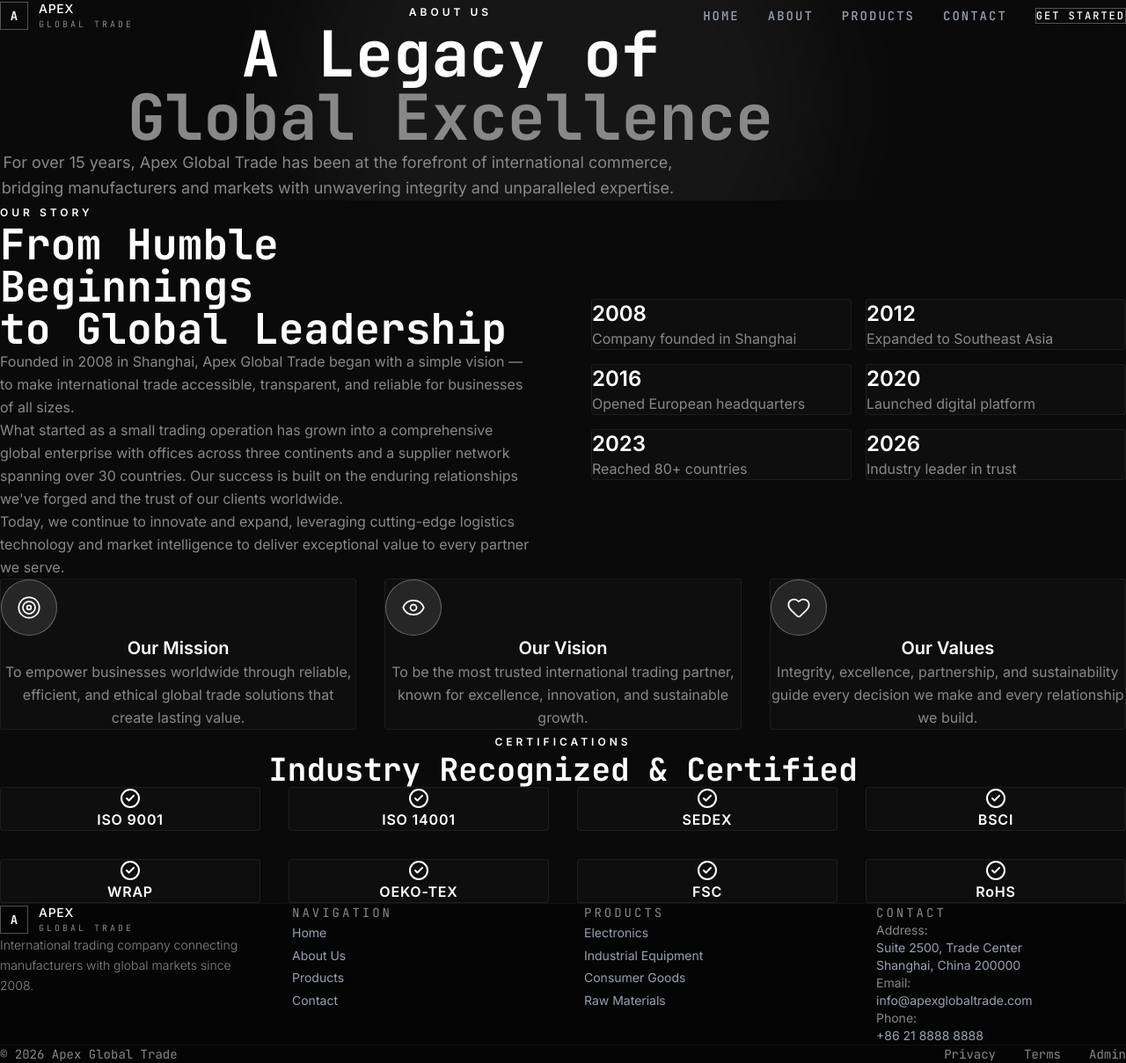
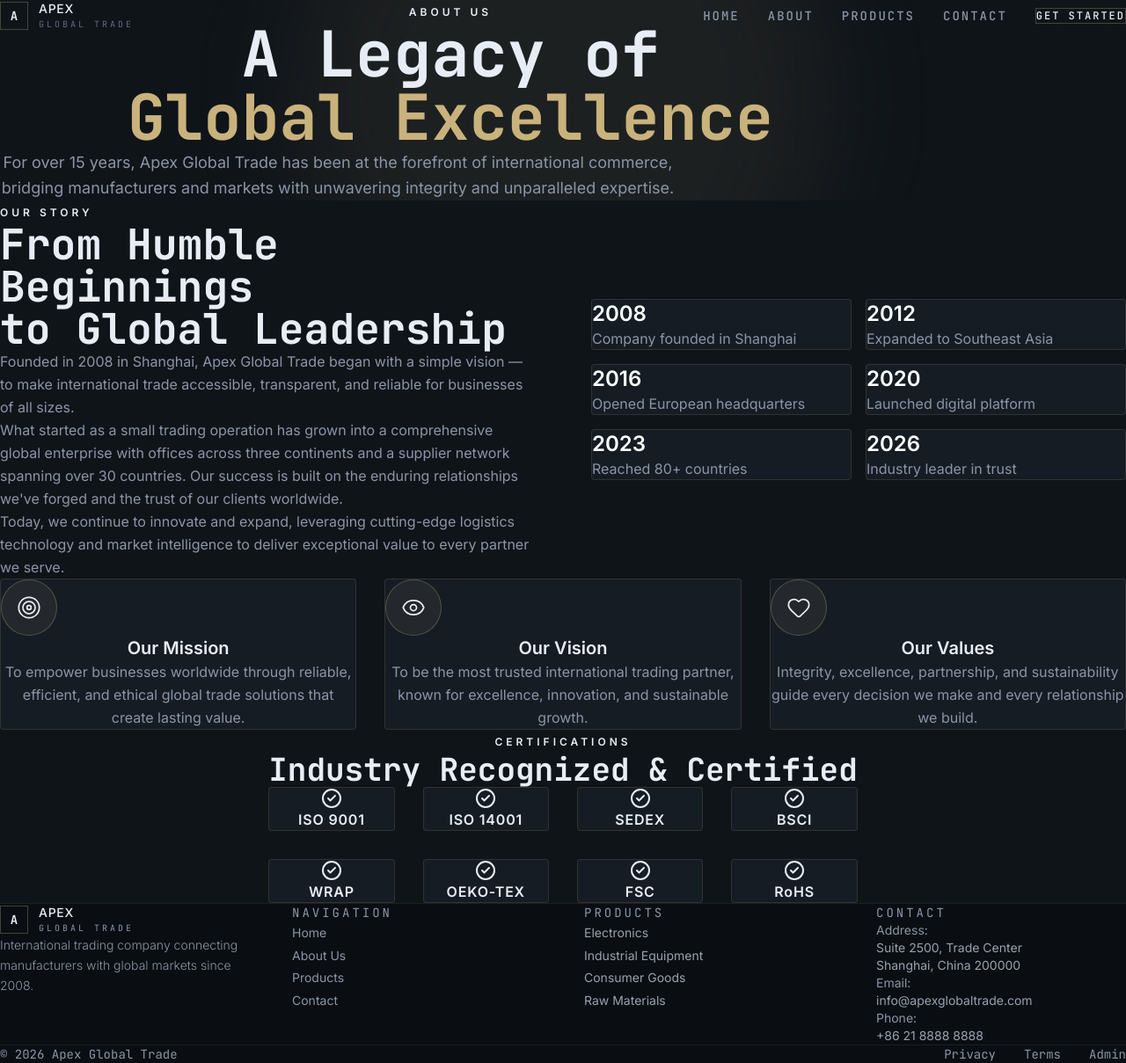
Before and after one commit to LZC0911/foreign-trade-website, a Next.js app: page /about in a window 1280 px wide. Shown: the whole page at 88% size. Built offline with nearby package versions, Linux system fonts and the light colour scheme.

Commit message:
redesign: deep ink-blue + warm platinum accent, fix centering, stable images

```diff
--- a/src/app/about/page.tsx
+++ b/src/app/about/page.tsx
@@ -2,19 +2,19 @@ import { Target, Eye, Heart, CheckCircle2 } from 'lucide-react';
 
 export default function AboutPage() {
   return (
-    <>
+    <div className="flex flex-col items-center w-full">
       {/* Hero */}
-      <section className="relative pt-40 pb-24 overflow-hidden">
+      <section className="relative w-full pt-40 pb-24 overflow-hidden bg-[#0F1419]">
         <div className="absolute inset-0 grid-bg opacity-50" />
-        <div className="absolute top-1/2 left-1/2 -translate-x-1/2 -translate-y-1/2 w-[600px] h-[600px] bg-[#ffffff]/5 rounded-full blur-3xl" />
+        <div className="absolute top-1/2 left-1/2 -translate-x-1/2 -translate-y-1/2 w-[600px] h-[600px] bg-[rgba(201,178,124,0.08)] rounded-full blur-3xl" />
 
         <div className="relative z-10 max-w-5xl mx-auto px-6 lg:px-8 text-center">
-          <span className="text-[#ffffff] text-xs font-semibold tracking-[4px] uppercase">About Us</span>
-          <h1 className="text-5xl md:text-6xl lg:text-7xl font-bold text-[#ffffff] mt-6 mb-8" style={{ fontFamily: "'JetBrains Mono', monospace" }}>
+          <span className="text-[#E8EDF5] text-xs font-semibold tracking-[4px] uppercase">About Us</span>
+          <h1 className="text-5xl md:text-6xl lg:text-7xl font-bold text-[#E8EDF5] mt-6 mb-8" style={{ fontFamily: "'JetBrains Mono', monospace" }}>
             A Legacy of<br />
-            <span className="text-gray-500">Global Excellence</span>
+            <span className="text-[#C9B27C]">Global Excellence</span>
           </h1>
-          <p className="text-[#888888] text-lg max-w-3xl mx-auto leading-relaxed">
+          <p className="text-[#8B95A7] text-lg max-w-3xl mx-auto leading-relaxed">
             For over 15 years, Apex Global Trade has been at the forefront of international commerce,
             bridging manufacturers and markets with unwavering integrity and unparalleled expertise.
           </p>
@@ -22,15 +22,15 @@ export default function AboutPage() {
       </section>
 
       {/* Our Story */}
-      <section className="py-24 bg-[#0a0a0a]">
+      <section className="py-24 bg-[#0F1419]">
         <div className="max-w-7xl mx-auto px-6 lg:px-8">
           <div className="grid lg:grid-cols-2 gap-16 items-center">
             <div>
-              <span className="text-[#ffffff] text-xs font-semibold tracking-[4px] uppercase">Our Story</span>
-              <h2 className="text-4xl md:text-5xl font-bold text-[#ffffff] mt-4 mb-8" style={{ fontFamily: "'JetBrains Mono', monospace" }}>
+              <span className="text-[#E8EDF5] text-xs font-semibold tracking-[4px] uppercase">Our Story</span>
+              <h2 className="text-4xl md:text-5xl font-bold text-[#E8EDF5] mt-4 mb-8" style={{ fontFamily: "'JetBrains Mono', monospace" }}>
                 From Humble Beginnings<br />to Global Leadership
               </h2>
-              <div className="space-y-5 text-[#888888] leading-relaxed">
+              <div className="space-y-5 text-[#8B95A7] leading-relaxed">
                 <p>
                   Founded in 2008 in Shanghai, Apex Global Trade began with a simple vision — to make international trade
                   accessible, transparent, and reliable for businesses of all sizes.
@@ -57,7 +57,7 @@ export default function AboutPage() {
               ].map((milestone, i) => (
                 <div key={i} className="card p-6">
                   <div className="text-2xl font-bold text-white mb-2">{milestone.year}</div>
-                  <div className="text-[#888888] text-base">{milestone.event}</div>
+                  <div className="text-[#8B95A7] text-base">{milestone.event}</div>
                 </div>
               ))}
             </div>
@@ -66,7 +66,7 @@ export default function AboutPage() {
       </section>
 
       {/* Mission Vision Values */}
-      <section className="py-24 bg-[#0a0a0a]">
+      <section className="py-24 bg-[#0F1419]">
         <div className="max-w-7xl mx-auto px-6 lg:px-8">
           <div className="grid md:grid-cols-3 gap-8">
             {[
@@ -87,11 +87,11 @@ export default function AboutPage() {
               },
             ].map((item, i) => (
               <div key={i} className="card p-10 text-center">
-                <div className="w-16 h-16 mx-auto bg-[#ffffff]/10 border border-[#ffffff]/30 rounded-full flex items-center justify-center mb-6">
-                  <item.icon className="text-[#ffffff]" size={28} strokeWidth={1.5} />
+                <div className="w-16 h-16 mx-auto bg-[rgba(201,178,124,0.08)] border border-[rgba(201,178,124,0.3)] rounded-full flex items-center justify-center mb-6">
+                  <item.icon className="text-[#E8EDF5]" size={28} strokeWidth={1.5} />
                 </div>
-                <h3 className="text-xl font-semibold text-[#ffffff] mb-4">{item.title}</h3>
-                <p className="text-[#888888] leading-relaxed">{item.desc}</p>
+                <h3 className="text-xl font-semibold text-[#E8EDF5] mb-4">{item.title}</h3>
+                <p className="text-[#8B95A7] leading-relaxed">{item.desc}</p>
               </div>
             ))}
           </div>
@@ -99,22 +99,22 @@ export default function AboutPage() {
       </section>
 
       {/* Certifications */}
-      <section className="py-24 bg-[#0a0a0a]">
+      <section className="py-24 bg-[#0F1419]">
         <div className="max-w-7xl mx-auto px-6 lg:px-8 text-center">
-          <span className="text-[#ffffff] text-xs font-semibold tracking-[4px] uppercase">Certifications</span>
-          <h2 className="text-4xl font-bold text-[#ffffff] mt-4 mb-16" style={{ fontFamily: "'JetBrains Mono', monospace" }}>
+          <span className="text-[#E8EDF5] text-xs font-semibold tracking-[4px] uppercase">Certifications</span>
+          <h2 className="text-4xl font-bold text-[#E8EDF5] mt-4 mb-16" style={{ fontFamily: "'JetBrains Mono', monospace" }}>
             Industry Recognized & Certified
           </h2>
           <div className="grid grid-cols-2 md:grid-cols-4 gap-8">
             {['ISO 9001', 'ISO 14001', 'SEDEX', 'BSCI', 'WRAP', 'OEKO-TEX', 'FSC', 'RoHS'].map((cert) => (
               <div key={cert} className="card p-6 flex flex-col items-center justify-center">
-                <CheckCircle2 className="text-[#ffffff] mb-3" size={24} />
-                <span className="text-[#ffffff] font-semibold text-base tracking-wider">{cert}</span>
+                <CheckCircle2 className="text-[#E8EDF5] mb-3" size={24} />
+                <span className="text-[#E8EDF5] font-semibold text-base tracking-wider">{cert}</span>
               </div>
             ))}
           </div>
         </div>
       </section>
-    </>
+    </div>
   );
 }
--- a/src/app/globals.css
+++ b/src/app/globals.css
@@ -1,30 +1,30 @@
 @import "tailwindcss";
 
 :root {
-  --background: #0a0a0a;
-  --foreground: #ffffff;
-  --gray-100: #f5f5f5;
-  --gray-300: #d4d4d4;
-  --gray-500: #888888;
-  --gray-600: #666666;
-  --gray-700: #404040;
-  --gray-800: #262626;
-  --gray-900: #171717;
-  --accent: #ffffff;
+  /* 高级暗色调：深墨蓝底 + 暖铂金强调 */
+  --bg-deep: #0F1419;       /* 主背景 - 深墨蓝 */
+  --bg-card: #161C24;       /* 卡片背景 */
+  --bg-elevated: #1C2430;   /* 悬浮层背景 */
+  --bg-footer: #0A0E12;     /* 页脚背景 */
+
+  --text-primary: #E8EDF5;  /* 主文字 - 冷白 */
+  --text-secondary: #8B95A7;/* 副文字 - 银灰蓝 */
+  --text-muted: #5F6B7D;    /* 弱化文字 */
+
+  --accent: #C9B27C;        /* 强调色 - 暖铂金 */
+  --accent-soft: #D9C48E;   /* 柔和铂金 */
+
+  --border: rgba(201, 178, 124, 0.15);   /* 铂金半透明边框 */
+  --border-strong: rgba(201, 178, 124, 0.3);
+  --border-subtle: rgba(139, 149, 167, 0.1);
+
+  --font-sans: 'Inter', system-ui, -apple-system, sans-serif;
+  --font-mono: 'JetBrains Mono', monospace;
 }
 
 @theme inline {
-  --color-background: var(--background);
-  --color-foreground: var(--foreground);
-  --color-gray-100: var(--gray-100);
-  --color-gray-300: var(--gray-300);
-  --color-gray-500: var(--gray-500);
-  --color-gray-600: var(--gray-600);
-  --color-gray-700: var(--gray-700);
-  --color-gray-800: var(--gray-800);
-  --color-gray-900: var(--gray-900);
-  --font-sans: 'Inter', system-ui, -apple-system, sans-serif;
-  --font-mono: 'JetBrains Mono', monospace;
+  --color-background: var(--bg-deep);
+  --color-foreground: var(--text-primary);
 }
 
 * {
@@ -41,63 +41,56 @@ html {
 }
 
 body {
-  background: var(--background);
-  color: var(--foreground);
+  background: var(--bg-deep);
+  color: var(--text-primary);
   font-family: 'Inter', system-ui, -apple-system, sans-serif;
   line-height: 1.6;
   overflow-x: hidden;
   width: 100%;
   max-width: 100vw;
-  margin: 0;
-  padding: 0;
 }
 
-/* Monospace tech accent */
 .font-mono {
   font-family: 'JetBrains Mono', monospace;
 }
 
-/* Subtle border */
-.border-subtle {
-  border-color: rgba(255, 255, 255, 0.08);
-}
-
-/* Card style - minimal */
+/* Card - subtle platinum accent */
 .card {
-  background: rgba(255, 255, 255, 0.02);
-  border: 1px solid rgba(255, 255, 255, 0.06);
+  background: var(--bg-card);
+  border: 1px solid var(--border);
   border-radius: 4px;
   transition: all 0.3s ease;
 }
 
 .card:hover {
-  border-color: rgba(255, 255, 255, 0.15);
-  background: rgba(255, 255, 255, 0.04);
+  border-color: var(--border-strong);
+  background: var(--bg-elevated);
 }
 
-/* Section divider - thin line */
+/* Section divider */
 .section-divider {
   width: 40px;
   height: 1px;
-  background: rgba(255, 255, 255, 0.2);
+  background: var(--accent);
   margin: 24px auto;
+  opacity: 0.4;
 }
 
-/* Grid pattern background - subtle */
+/* Grid background */
 .grid-bg {
   background-image:
-    linear-gradient(rgba(255, 255, 255, 0.015) 1px, transparent 1px),
-    linear-gradient(90deg, rgba(255, 255, 255, 0.015) 1px, transparent 1px);
+    linear-gradient(rgba(201, 178, 124, 0.025) 1px, transparent 1px),
+    linear-gradient(90deg, rgba(201, 178, 124, 0.025) 1px, transparent 1px);
   background-size: 60px 60px;
 }
 
-/* Button styles - minimal */
+/* Buttons */
 .btn-primary {
-  background: #ffffff;
-  color: #0a0a0a;
+  background: var(--accent);
+  color: #0F1419;
   padding: 16px 40px;
   border-radius: 0;
-  font-weight: 500;
+  font-weight: 600;
   letter-spacing: 2px;
   text-transform: uppercase;
   border: none;
@@ -107,39 +100,34 @@ body {
 }
 
 .btn-primary:hover {
-  background: #d4d4d4;
+  background: var(--accent-soft);
   transform: translateY(-1px);
 }
 
 .btn-outline {
   background: transparent;
-  color: #ffffff;
+  color: var(--text-primary);
   padding: 16px 40px;
   border-radius: 0;
   font-weight: 500;
   letter-spacing: 2px;
   text-transform: uppercase;
-  border: 1px solid rgba(255, 255, 255, 0.3);
+  border: 1px solid var(--border-strong);
   cursor: pointer;
   transition: all 0.3s ease;
   font-size: 14px;
 }
 
 .btn-outline:hover {
-  border-color: #ffffff;
-  background: rgba(255, 255, 255, 0.05);
+  border-color: var(--accent);
+  color: var(--accent);
+  background: rgba(201, 178, 124, 0.05);
 }
 
-/* Fade in animation */
+/* Fade animation */
 @keyframes fadeInUp {
-  from {
-    opacity: 0;
-    transform: translateY(20px);
-  }
-  to {
-    opacity: 1;
-    transform: translateY(0);
-  }
+  from { opacity: 0; transform: translateY(20px); }
+  to { opacity: 1; transform: translateY(0); }
 }
 
 .fade-in-up {
@@ -147,83 +135,60 @@ body {
 }
 
 /* Scrollbar */
-::-webkit-scrollbar {
-  width: 6px;
+::-webkit-scrollbar { width: 6px; }
+::-webkit-scrollbar-track { background: var(--bg-deep); }
+::-webkit-scrollbar-thumb { background: #2A3340; }
+::-webkit-scrollbar-thumb:hover { background: #3D4857; }
+
+::selection {
+  background: var(--accent);
+  color: #0F1419;
 }
 
-::-webkit-scrollbar-track {
-  background: var(--background);
-}
-
-::-webkit-scrollbar-thumb {
-  background: #333333;
-  border-radius: 0;
-}
-
-::-webkit-scrollbar-thumb:hover {
-  background: #555555;
-}
-
-/* Selection */
-::selection {
-  background: #ffffff;
-  color: #0a0a0a;
-}
-
-/* Input styles - minimal */
+/* Form inputs */
 .form-input {
   width: 100%;
-  background: rgba(255, 255, 255, 0.03);
-  border: 1px solid rgba(255, 255, 255, 0.1);
+  background: var(--bg-card);
+  border: 1px solid var(--border-subtle);
   padding: 16px 20px;
   border-radius: 0;
-  color: var(--foreground);
+  color: var(--text-primary);
   transition: all 0.3s ease;
   font-size: 14px;
 }
 
 .form-input:focus {
   outline: none;
-  border-color: rgba(255, 255, 255, 0.4);
-  background: rgba(255, 255, 255, 0.05);
+  border-color: var(--accent);
+  background: var(--bg-elevated);
 }
 
-.form-input::placeholder {
-  color: #666666;
-}
+.form-input::placeholder { color: var(--text-muted); }
 
 /* Admin styles */
-.admin-table {
-  width: 100%;
-  border-collapse: collapse;
-}
-
+.admin-table { width: 100%; border-collapse: collapse; }
 .admin-table th {
-  background: rgba(255, 255, 255, 0.03);
+  background: var(--bg-card);
   padding: 16px 20px;
   text-align: left;
   font-weight: 500;
-  color: #ffffff;
-  border-bottom: 1px solid rgba(255, 255, 255, 0.1);
+  color: var(--text-primary);
+  border-bottom: 1px solid var(--border);
   text-transform: uppercase;
   font-size: 11px;
   letter-spacing: 2px;
 }
-
 .admin-table td {
   padding: 16px 20px;
-  border-bottom: 1px solid rgba(255, 255, 255, 0.05);
-  color: #d4d4d4;
+  border-bottom: 1px solid var(--border-subtle);
+  color: var(--text-secondary);
   font-size: 14px;
 }
-
-.admin-table tr:hover {
-  background: rgba(255, 255, 255, 0.02);
-}
+.admin-table tr:hover { background: var(--bg-card); }
 
 .stat-card {
-  background: rgba(255, 255, 255, 0.02);
-  border: 1px solid rgba(255, 255, 255, 0.06);
+  background: var(--bg-card);
+  border: 1px solid var(--border);
   border-radius: 0;
   padding: 28px;
   position: relative;
@@ -236,14 +201,5 @@ body {
   left: 0;
   width: 20px;
   height: 1px;
-  background: #ffffff;
+  background: var(--accent);
 }
-
-/* Ensure centering */
-.center-content {
-  display: flex;
-  flex-direction: column;
-  align-items: center;
-  justify-content: center;
-  text-align: center;
-}
--- a/src/app/layout.tsx
+++ b/src/app/layout.tsx
@@ -32,10 +32,10 @@ export default function RootLayout({ children }: { children: React.ReactNode })
         <link rel="preconnect" href="https://fonts.gstatic.com" crossOrigin="" />
         <link href="https://fonts.googleapis.com/css2?family=JetBrains+Mono:wght@400;500;600;700&family=Inter:wght@300;400;500;600&display=swap" rel="stylesheet" />
       </head>
-      <body className="min-h-screen w-full flex flex-col bg-[#0a0a0a] overflow-x-hidden">
+      <body className="min-h-screen w-full flex flex-col items-center bg-[#0F1419] overflow-x-hidden">
         <VisitTracker />
         <Navbar />
-        <main className="w-full flex-1 flex flex-col">{children}</main>
+        <main className="w-full max-w-full flex-1 flex flex-col items-center">{children}</main>
         <Footer />
       </body>
     </html>
--- a/src/components/Footer.tsx
+++ b/src/components/Footer.tsx
@@ -2,34 +2,34 @@ import Link from 'next/link';
 
 export default function Footer() {
   return (
-    <footer className="bg-[#050505] border-t border-white/5 w-full">
+    <footer className="bg-[#0A0E12] border-t border-[rgba(201,178,124,0.1)] w-full">
       <div className="max-w-7xl mx-auto px-6 lg:px-8 py-16">
         <div className="grid grid-cols-1 md:grid-cols-2 lg:grid-cols-4 gap-12">
           {/* Brand */}
           <div>
             <div className="flex items-center gap-3 mb-6">
-              <div className="w-8 h-8 border border-white/30 flex items-center justify-center">
-                <span className="text-white font-bold text-sm font-mono">A</span>
+              <div className="w-8 h-8 border border-[rgba(201,178,124,0.3)] flex items-center justify-center">
+                <span className="text-[#E8EDF5] font-bold text-sm font-mono">A</span>
               </div>
               <div>
-                <div className="text-white font-medium tracking-wider text-sm">APEX</div>
-                <div className="text-gray-500 text-[10px] tracking-[3px] uppercase font-mono">Global Trade</div>
+                <div className="text-[#E8EDF5] font-medium tracking-wider text-sm">APEX</div>
+                <div className="text-[#8B95A7] text-[10px] tracking-[3px] uppercase font-mono">Global Trade</div>
               </div>
             </div>
-            <p className="text-gray-500 text-sm leading-relaxed mb-6 font-light">
+            <p className="text-[#8B95A7] text-sm leading-relaxed mb-6 font-light">
               International trading company connecting manufacturers with global markets since 2008.
             </p>
           </div>
 
           {/* Quick Links */}
           <div>
-            <h4 className="font-mono text-sm tracking-[3px] uppercase text-gray-500 mb-6">Navigation</h4>
+            <h4 className="font-mono text-sm tracking-[3px] uppercase text-[#8B95A7] mb-6">Navigation</h4>
             <ul className="space-y-3">
               {['Home', 'About Us', 'Products', 'Contact'].map((link) => (
                 <li key={link}>
                   <Link
                     href={`/${link === 'Home' ? '' : link.toLowerCase().replace(' ', '')}`}
-                    className="text-gray-400 hover:text-white text-sm transition-colors duration-300"
+                    className="text-[#8B95A7] hover:text-[#C9B27C] text-sm transition-colors duration-300"
                   >
                     {link}
                   </Link>
@@ -40,7 +40,7 @@ export default function Footer() {
 
           {/* Products */}
           <div>
-            <h4 className="font-mono text-sm tracking-[3px] uppercase text-gray-500 mb-6">Products</h4>
+            <h4 className="font-mono text-sm tracking-[3px] uppercase text-[#8B95A7] mb-6">Products</h4>
             <ul className="space-y-3">
               {['Electronics', 'Industrial Equipment', 'Consumer Goods', 'Raw Materials'].map((item) => (
                 <li key={item}>
@@ -54,19 +54,19 @@ export default function Footer() {
 
           {/* Contact */}
           <div>
-            <h4 className="font-mono text-sm tracking-[3px] uppercase text-gray-500 mb-6">Contact</h4>
+            <h4 className="font-mono text-sm tracking-[3px] uppercase text-[#8B95A7] mb-6">Contact</h4>
             <ul className="space-y-4 text-sm">
               <li className="text-gray-400">
-                <span className="text-gray-500">Address:</span><br />
+                <span className="text-[#8B95A7]">Address:</span><br />
                 Suite 2500, Trade Center<br />
                 Shanghai, China 200000
               </li>
               <li className="text-gray-400">
-                <span className="text-gray-500">Email:</span><br />
+                <span className="text-[#8B95A7]">Email:</span><br />
                 info@apexglobaltrade.com
               </li>
               <li className="text-gray-400">
-                <span className="text-gray-500">Phone:</span><br />
+                <span className="text-[#8B95A7]">Phone:</span><br />
                 +86 21 8888 8888
               </li>
             </ul>
@@ -74,14 +74,14 @@ export default function Footer() {
         </div>
 
         {/* Bottom Bar */}
-        <div className="mt-16 pt-8 border-t border-white/5 flex flex-col md:flex-row justify-between items-center gap-4">
-          <p className="text-gray-500 text-sm font-mono">
+        <div className="mt-16 pt-8 border-t border-[rgba(201,178,124,0.1)] flex flex-col md:flex-row justify-between items-center gap-4">
+          <p className="text-[#8B95A7] text-sm font-mono">
             © 2026 Apex Global Trade
           </p>
           <div className="flex gap-8">
-            <Link href="#" className="text-gray-500 hover:text-white text-sm transition-colors duration-300 font-mono">Privacy</Link>
-            <Link href="#" className="text-gray-500 hover:text-white text-sm transition-colors duration-300 font-mono">Terms</Link>
-            <Link href="/admin" className="text-gray-500 hover:text-white text-sm transition-colors duration-300 font-mono">Admin</Link>
+            <Link href="#" className="text-[#8B95A7] hover:text-white text-sm transition-colors duration-300 font-mono">Privacy</Link>
+            <Link href="#" className="text-[#8B95A7] hover:text-white text-sm transition-colors duration-300 font-mono">Terms</Link>
+            <Link href="/admin" className="text-[#8B95A7] hover:text-white text-sm transition-colors duration-300 font-mono">Admin</Link>
           </div>
         </div>
       </div>
--- a/src/components/Navbar.tsx
+++ b/src/components/Navbar.tsx
@@ -27,7 +27,7 @@ export default function Navbar() {
     <nav
       className={`fixed top-0 left-0 right-0 z-50 transition-all duration-300 ${
         isScrolled
-          ? 'bg-[#0a0a0a]/95 backdrop-blur-md border-b border-white/5 py-4'
+          ? 'bg-[#0F1419]/95 backdrop-blur-md border-b border-[rgba(201,178,124,0.15)] py-4'
           : 'bg-transparent py-6'
       }`}
     >
@@ -35,12 +35,12 @@ export default function Navbar() {
         <div className="flex items-center justify-between">
           {/* Logo */}
           <Link href="/" className="flex items-center gap-3">
-            <div className="w-8 h-8 border border-white/30 flex items-center justify-center">
-              <span className="text-white font-bold text-sm font-mono">A</span>
+            <div className="w-8 h-8 border border-[rgba(201,178,124,0.3)] flex items-center justify-center">
+              <span className="text-[#E8EDF5] font-bold text-sm font-mono">A</span>
             </div>
             <div className="hidden sm:block">
-              <div className="text-white font-medium tracking-wider text-sm">APEX</div>
-              <div className="text-gray-500 text-[10px] tracking-[3px] uppercase font-mono">Global Trade</div>
+              <div className="text-[#E8EDF5] font-medium tracking-wider text-sm">APEX</div>
+              <div className="text-[#5F6B7D] text-[10px] tracking-[3px] uppercase font-mono">Global Trade</div>
             </div>
           </Link>
 
@@ -50,14 +50,14 @@ export default function Navbar() {
               <Link
                 key={link.href}
                 href={link.href}
-                className="text-gray-400 hover:text-white text-sm font-medium tracking-[2px] uppercase transition-colors duration-300 font-mono"
+                className="text-[#8B95A7] hover:text-[#C9B27C] text-sm font-medium tracking-[2px] uppercase transition-colors duration-300 font-mono"
               >
                 {link.label}
               </Link>
             ))}
             <Link
               href="/contact"
-              className="border border-white/30 text-white px-5 py-2 text-xs font-medium tracking-[2px] uppercase hover:bg-white hover:text-black transition-all duration-300 font-mono"
+              className="border border-[rgba(201,178,124,0.3)] text-[#E8EDF5] px-5 py-2 text-xs font-medium tracking-[2px] uppercase hover:bg-[#C9B27C] hover:text-[#0F1419] transition-all duration-300 font-mono"
             >
               Get Started
             </Link>
@@ -65,7 +65,7 @@ export default function Navbar() {
 
           {/* Mobile Menu Button */}
           <button
-            className="md:hidden text-white p-2"
+            className="md:hidden text-[#E8EDF5] p-2"
             onClick={() => setIsMobileMenuOpen(!isMobileMenuOpen)}
           >
             {isMobileMenuOpen ? <X size={20} /> : <Menu size={20} />}
@@ -74,13 +74,13 @@ export default function Navbar() {
 
         {/* Mobile Menu */}
         {isMobileMenuOpen && (
-          <div className="md:hidden mt-6 pb-6 border-t border-white/10">
+          <div className="md:hidden mt-6 pb-6 border-t border-[rgba(201,178,124,0.1)]">
             <div className="flex flex-col gap-4 pt-6">
               {navLinks.map((link) => (
                 <Link
                   key={link.href}
                   href={link.href}
-                  className="text-gray-400 hover:text-white text-sm font-medium tracking-[2px] uppercase transition-colors duration-300 font-mono"
+                  className="text-[#8B95A7] hover:text-[#C9B27C] text-sm font-medium tracking-[2px] uppercase transition-colors duration-300 font-mono"
                   onClick={() => setIsMobileMenuOpen(false)}
                 >
                   {link.label}
@@ -88,7 +88,7 @@ export default function Navbar() {
               ))}
               <Link
                 href="/contact"
-                className="border border-white/30 text-white px-5 py-3 text-xs font-medium tracking-[2px] uppercase text-center mt-2 hover:bg-white hover:text-black transition-all duration-300 font-mono"
+                className="border border-[rgba(201,178,124,0.3)] text-[#E8EDF5] px-5 py-3 text-xs font-medium tracking-[2px] uppercase text-center mt-2 hover:bg-[#C9B27C] hover:text-[#0F1419] transition-all duration-300 font-mono"
                 onClick={() => setIsMobileMenuOpen(false)}
               >
                 Get Started
```
Also changed, not shown: src/app/contact/page.tsx (+40 -40 lines), src/app/page.tsx (+48 -56 lines), src/app/products/page.tsx (+34 -31 lines).
